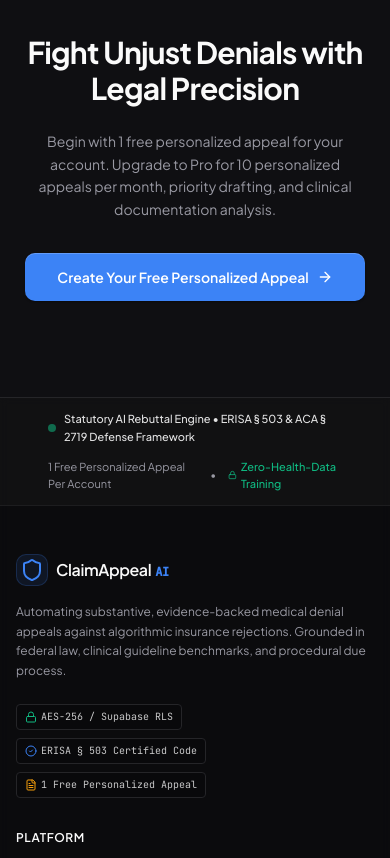
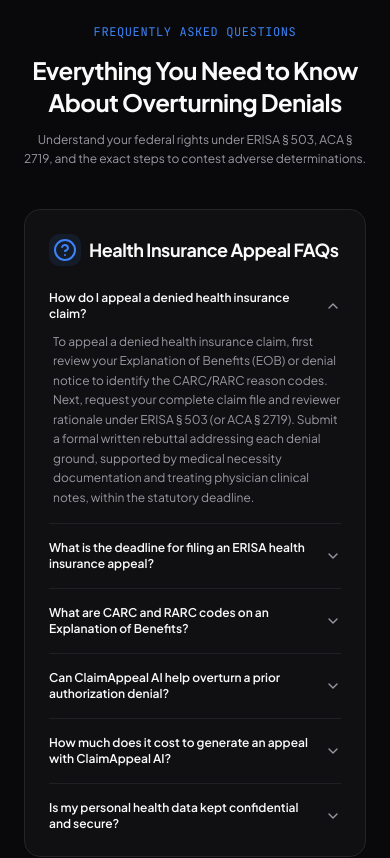
Before and after one commit to trivedi-stan/claimappeal-ai, a Next.js app: page / in a window 390 px wide. Shown: the part 5320-6178 px from the top of the page. Built offline with nearby package versions, Linux system fonts and the light colour scheme; no server answers.

Commit message:
feat(seo): add llms.txt GEO manifest and FAQPage schema with accordion to homepage

```diff
--- a/app/page.tsx
+++ b/app/page.tsx
@@ -18,7 +18,42 @@
 import { SiteHeader } from "@/components/SiteHeader";
 import { SiteFooter } from "@/components/SiteFooter";
 import { ArticleCard } from "@/components/blog/ArticleCard";
+import { ArticleFAQ } from "@/components/blog/ArticleFAQ";
+import { FAQJsonLd } from "@/components/blog/JsonLd";
 import { getPopularArticles } from "@/lib/blog";
+
+const homeFaqs = [
+  {
+    question: "How do I appeal a denied health insurance claim?",
+    answer:
+      "To appeal a denied health insurance claim, first review your Explanation of Benefits (EOB) or denial notice to identify the CARC/RARC reason codes. Next, request your complete claim file and reviewer rationale under ERISA § 503 (or ACA § 2719). Submit a formal written rebuttal addressing each denial ground, supported by medical necessity documentation and treating physician clinical notes, within the statutory deadline.",
+  },
+  {
+    question: "What is the deadline for filing an ERISA health insurance appeal?",
+    answer:
+      "Under federal regulations (29 C.F.R. § 2560.503-1(h)(3)(i)), employer-sponsored group health plans must provide claimants at least 180 days from the date of an adverse benefit determination notice to file an appeal. Missing this window can forfeit your right to subsequent state or federal court review.",
+  },
+  {
+    question: "What are CARC and RARC codes on an Explanation of Benefits?",
+    answer:
+      "Claim Adjustment Reason Codes (CARC) explain why a claim was denied or reduced (e.g., PR-50 for non-covered/medical necessity, CO-197 for missing prior authorization). Remittance Advice Remark Codes (RARC) convey supplemental guidance. ClaimAppeal AI extracts these codes automatically to formulate precise legal and clinical arguments.",
+  },
+  {
+    question: "Can ClaimAppeal AI help overturn a prior authorization denial?",
+    answer:
+      "Yes. Prior authorization denials frequently stem from automated insurer screening algorithms. ClaimAppeal AI synthesizes expedited or standard appeals referencing carrier clinical guidelines, urgency criteria under 29 C.F.R. § 2560.503-1(m)(1), and peer-reviewed consensus recommendations.",
+  },
+  {
+    question: "How much does it cost to generate an appeal with ClaimAppeal AI?",
+    answer:
+      "Every user receives 1 free personalized appeal rebuttal letter with full statutory and clinical citations. Patients needing additional appeals can subscribe to Pro ($19/month for unlimited appeals), while clinical billing offices and advocates can access the Business plan ($99/month).",
+  },
+  {
+    question: "Is my personal health data kept confidential and secure?",
+    answer:
+      "Yes. All uploaded claim and clinical data is encrypted in transit and at rest with AES-256 and SSL/TLS. We utilize strict Row-Level Security (RLS) policies ensuring your records are isolated and accessible exclusively by your authenticated account.",
+  },
+];
 
 export default function HomePage() {
   const popularArticles = getPopularArticles().slice(0, 3);
@@ -293,6 +328,26 @@
         </div>
       </section>
 
+      {/* FAQ Accordion Section & Schema */}
+      <section className="border-t border-border py-20 bg-background">
+        <div className="container mx-auto max-w-4xl px-6">
+          <FAQJsonLd faq={homeFaqs} />
+          <div className="text-center space-y-3 mb-6">
+            <span className="text-xs font-mono uppercase tracking-wider text-primary">
+              Frequently Asked Questions
+            </span>
+            <h2 className="text-2xl sm:text-3xl font-bold tracking-tight text-foreground">
+              Everything You Need to Know About Overturning Denials
+            </h2>
+            <p className="text-xs sm:text-sm text-muted-foreground max-w-lg mx-auto leading-relaxed">
+              Understand your federal rights under ERISA § 503, ACA § 2719, and the exact steps to contest adverse determinations.
+            </p>
+          </div>
+
+          <ArticleFAQ faq={homeFaqs} title="Health Insurance Appeal FAQs" />
+        </div>
+      </section>
+
       {/* Closing CTA */}
       <section className="border-t border-border py-24 bg-muted/40 relative overflow-hidden">
         <div className="container mx-auto max-w-4xl px-6 text-center space-y-6">
--- a/components/blog/JsonLd.tsx
+++ b/components/blog/JsonLd.tsx
@@ -12,21 +12,21 @@
     "@type": "Article",
     headline: article.title,
     description: article.description,
-    image: article.featuredImage || "https://claimappeal.ai/og-image.png",
+    image: article.featuredImage || "https://www.getclaimappeal.com/opengraph-image",
     datePublished: article.publishedAt,
     dateModified: article.updatedAt || article.publishedAt,
     author: {
       "@type": "Organization",
       name: article.author.name,
-      url: "https://claimappeal.ai/about",
+      url: "https://www.getclaimappeal.com/about",
     },
     publisher: {
       "@type": "Organization",
       name: "ClaimAppeal AI",
-      url: "https://claimappeal.ai",
+      url: "https://www.getclaimappeal.com",
       logo: {
         "@type": "ImageObject",
-        url: "https://claimappeal.ai/logo.png",
+        url: "https://www.getclaimappeal.com/opengraph-image",
       },
     },
     mainEntityOfPage: {
```
Also changed, not shown: public/llms.txt (added).
